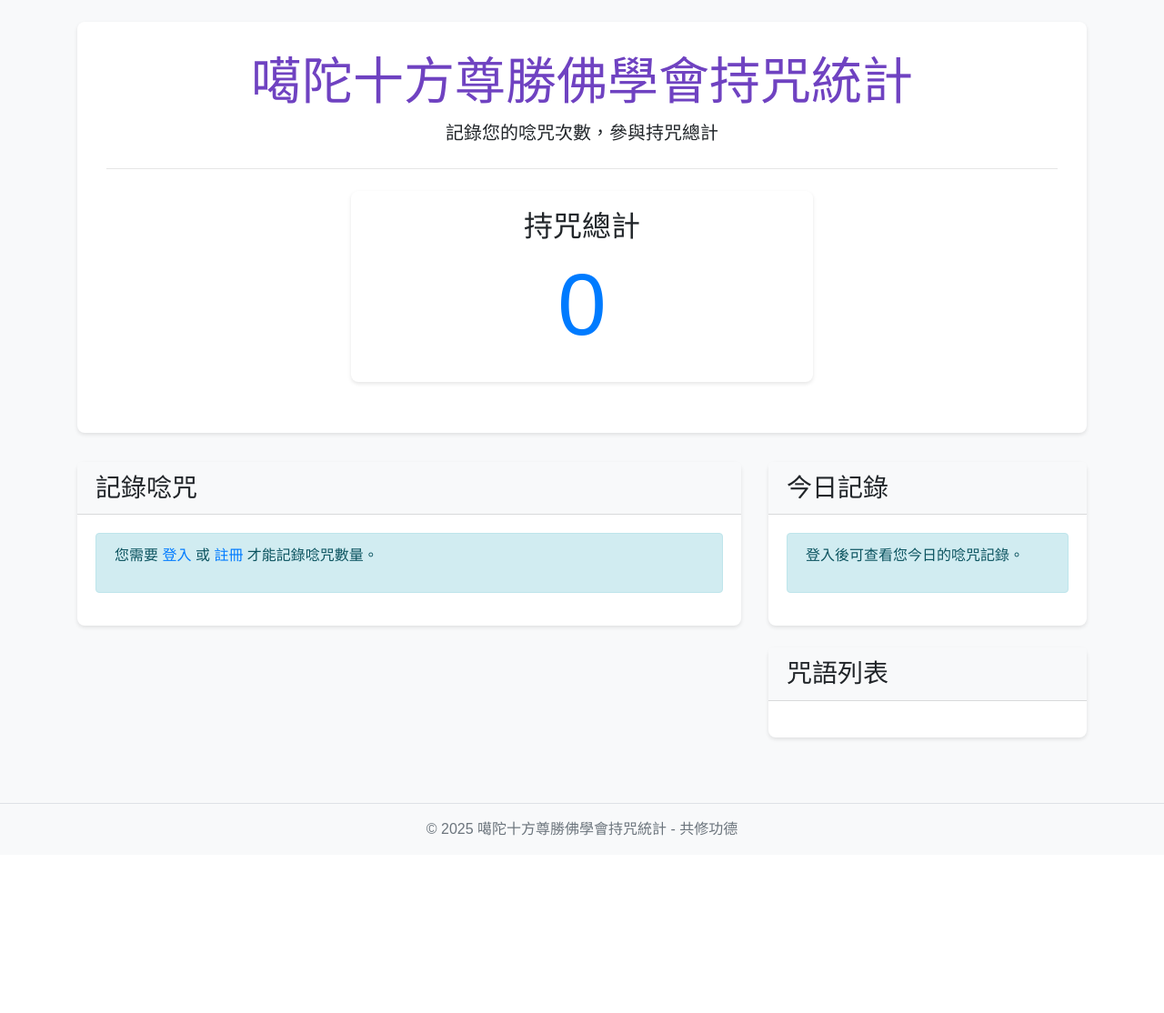
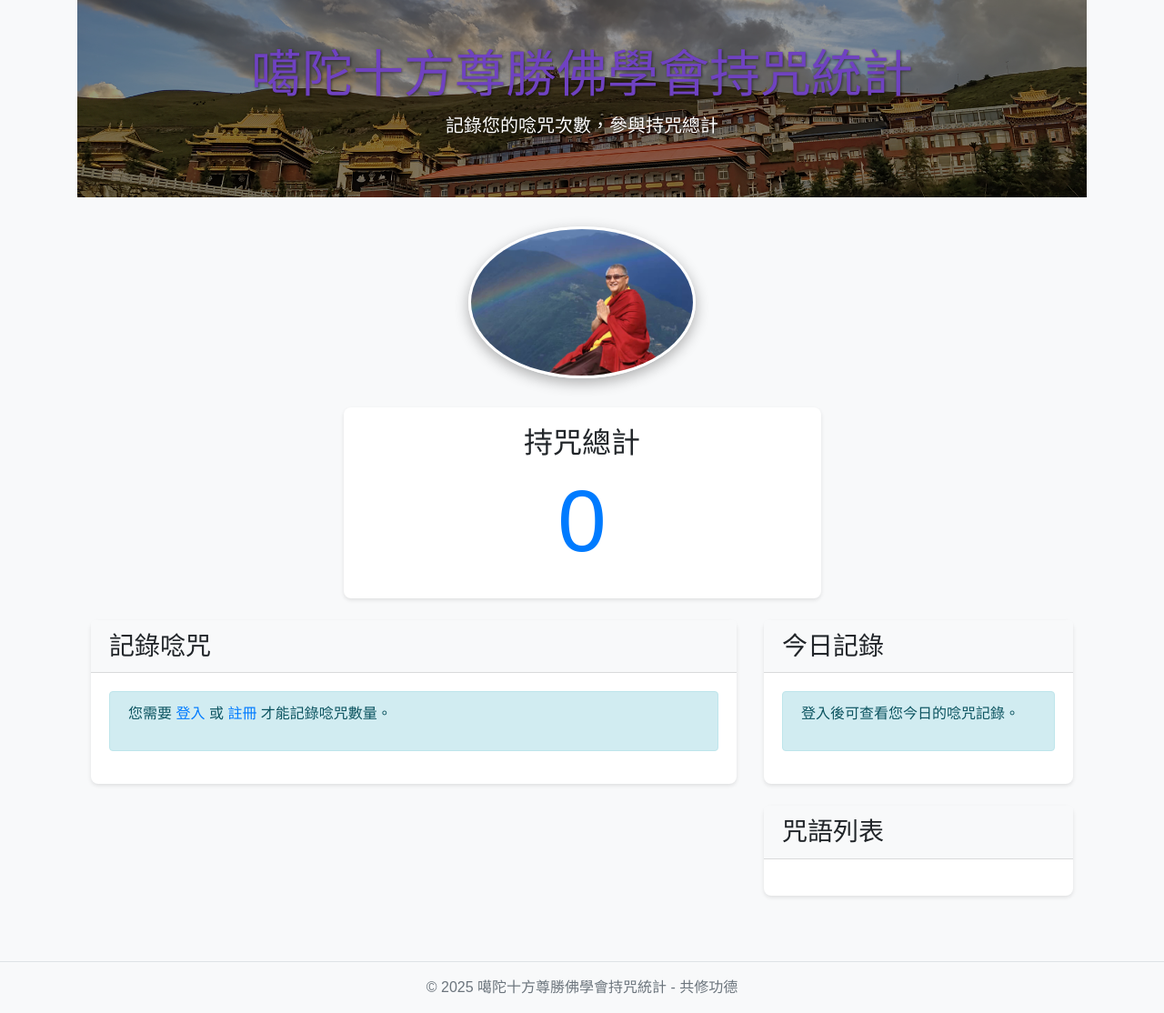
Before and after one commit to BenLin77/mantra_count, a Flask app: page / in a window 1280 px wide. Shown: the part 56-1170 px from the top of the page at 91% size. Before the commit the page ends 975 px from the top, so only its background shows below. Run offline with Flask 3, Linux system fonts and the light colour scheme; data that the repository does not hold is empty; some libraries are stand-ins or nearby versions.

Commit message:
fix 唸咒統計 查看

```diff
--- a/app/static/css/style.css
+++ b/app/static/css/style.css
@@ -76,10 +76,55 @@ body {
 
 /* 首頁樣式 */
 .jumbotron {
-    background-color: #fff;
+    background-color: rgba(255, 255, 255, 0.85);
     border-radius: 0.5rem;
     box-shadow: 0 2px 4px rgba(0, 0, 0, 0.1);
     padding: 2rem;
+    position: relative;
+    z-index: 1;
+}
+
+/* 背景圖片樣式 */
+.hero-section {
+    position: relative;
+    padding: 3rem 0;
+    background: url('../img/temple.jpg') no-repeat center center;
+    background-size: cover;
+    background-attachment: fixed;
+    color: #fff;
+    text-shadow: 1px 1px 3px rgba(0, 0, 0, 0.5);
+    margin-top: -1.5rem;
+    margin-bottom: 2rem;
+}
+
+.hero-section::before {
+    content: '';
+    position: absolute;
+    top: 0;
+    right: 0;
+    bottom: 0;
+    left: 0;
+    background: rgba(0, 0, 0, 0.4);
+    z-index: 0;
+}
+
+.hero-content {
+    position: relative;
+    z-index: 1;
+}
+
+/* 人物圖片樣式 */
+.lama-image {
+    position: relative;
+    text-align: center;
+    margin-bottom: 2rem;
+}
+
+.lama-image img {
+    max-width: 250px;
+    border-radius: 50%;
+    box-shadow: 0 5px 15px rgba(0, 0, 0, 0.3);
+    border: 3px solid #fff;
 }
 
 /* 響應式調整 */
@@ -90,6 +135,14 @@ body {
 
     .card-body {
         padding: 1rem;
+    }
+
+    .hero-section {
+        padding: 2rem 0;
+    }
+
+    .lama-image img {
+        max-width: 180px;
     }
 }
 
@@ -107,3 +160,14 @@ body {
     font-weight: 300;
     color: #6f42c1;
 }
+
+/* 頁面背景 */
+.main-content {
+    position: relative;
+    z-index: 1;
+    background-color: rgba(255, 255, 255, 0.95);
+    border-radius: 0.5rem;
+    box-shadow: 0 0 20px rgba(0, 0, 0, 0.1);
+    padding: 2rem;
+    margin-bottom: 2rem;
+}
--- a/app/templates/index.html
+++ b/app/templates/index.html
@@ -1,17 +1,30 @@
 {% extends "base.html" %}
 
 {% block content %}
-<div class="jumbotron text-center">
+<div class="hero-section">
+    <div class="container hero-content">
+        <div class="text-center">
             <h1 class="display-4">噶陀十方尊勝佛學會持咒統計</h1>
             <p class="lead">記錄您的唸咒次數，參與持咒總計</p>
-    <hr class="my-4">
+        </div>
+    </div>
+</div>
+
+<div class="container">
+    <div class="row justify-content-center">
+        <div class="col-md-6">
+            <div class="lama-image">
+                <img src="{{ url_for('static', filename='img/lama.jpg') }}" alt="上師" class="img-fluid">
+            </div>
+        </div>
+    </div>
+
     <div class="row justify-content-center">
         <div class="col-md-6">
             <div class="card mb-4">
                 <div class="card-body text-center">
                     <h2>持咒總計</h2>
                     <h1 class="display-1 text-primary">{{ total_count }}</h1>
-                </div>
                 </div>
             </div>
         </div>
@@ -109,4 +122,5 @@
             </div>
         </div>
     </div>
+</div>
 {% endblock %}
```
Also changed, not shown: app/static/img/lama.jpg (added), app/static/img/temple.jpg (added). Lines whose indentation alone changed are shown as unchanged.
